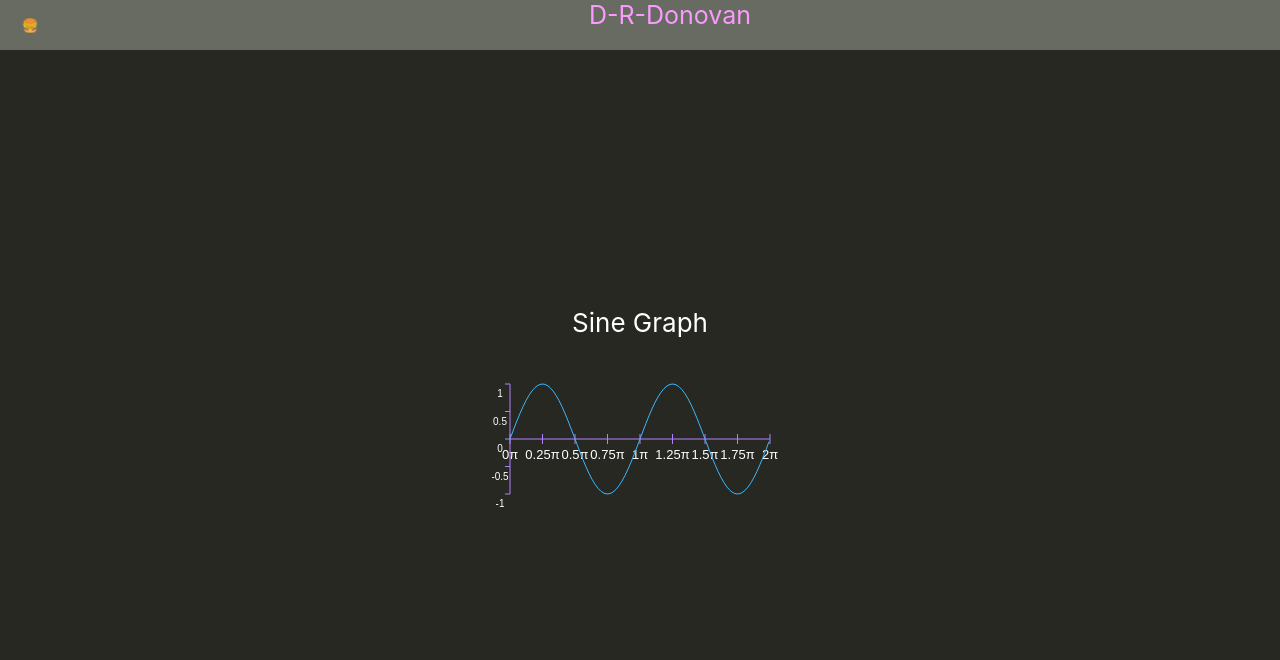
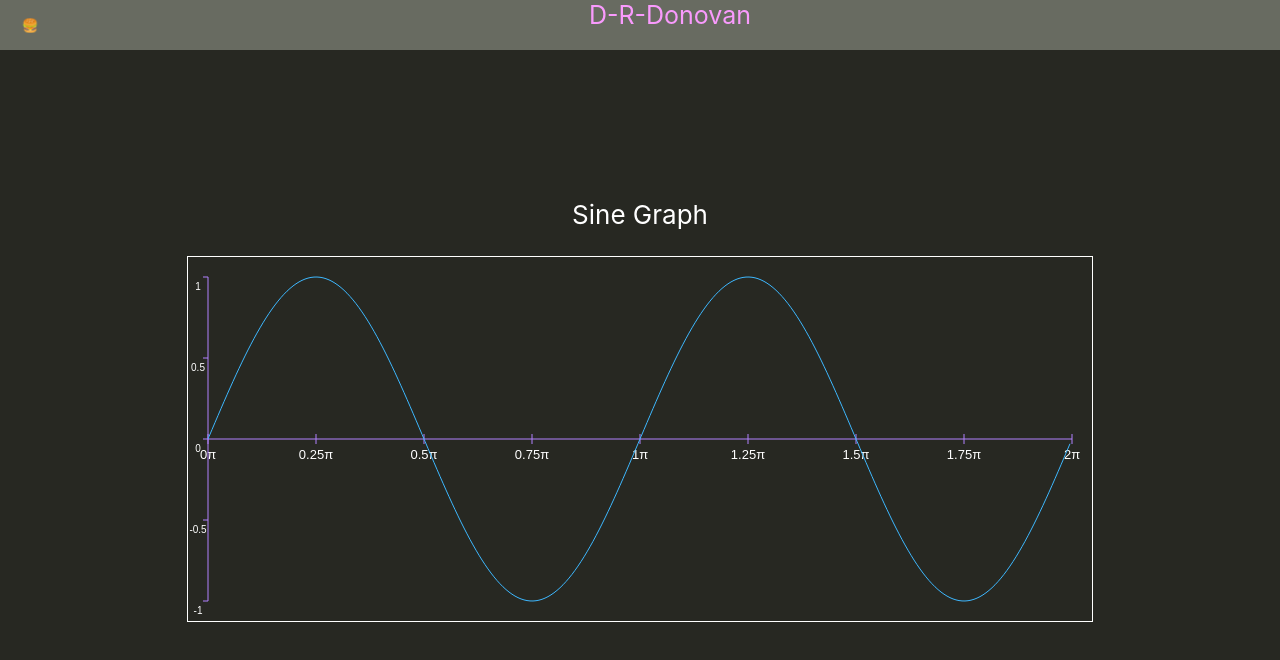
Before and after one commit to D-R-Donovan/learningReactAndGraphs, a React (Create React App) app: page / in a window 1280 px wide. Shown: the top 660 px of the page. Built offline with nearby package versions, Linux system fonts and the light colour scheme.

Commit message:
fix canvas height & width input

```diff
--- a/src/App.css
+++ b/src/App.css
@@ -24,7 +24,9 @@
 }
 
 .graphStyle {
-  image-rendering: "auto";
+  image-rendering: auto;
   flex: 1;
-  border: "1px solid white";
+  border-width: 1px;
+  border-style: solid;
+  border-color: white;
 }
--- a/src/App.tsx
+++ b/src/App.tsx
@@ -19,6 +19,12 @@ const sineWave = (ctx: CanvasRenderingContext2D, width: number, height: number,
 }
 
 function App(): JSX.Element {
+  let width;
+  if (window.innerWidth > 900) {
+    width = 900
+  } else {
+    width = window.innerWidth - (window.innerWidth / 20);
+  }
   return (
     <div className="App">
       <header className="App-header">
@@ -26,7 +32,7 @@ function App(): JSX.Element {
           <p>
             Sine Graph
           </p>
-          <Graph height={400} width={500} className="graphStyle" plotLine={sineWave} />
+          <Graph height={width * 0.4} width={width} className="graphStyle" plotLine={sineWave} />
         </div>
       </header>
     </div>
--- a/src/Graph.tsx
+++ b/src/Graph.tsx
@@ -94,7 +94,7 @@ function Graph(props: graphProps): JSX.Element {
         graphSetup(localref.current, props.plotLine);
     })
 
-    return <canvas ref={localref} className={props.className} />
+    return <canvas ref={localref} className={props.className} height={props.height} width={props.width}/>
 }
 
 export default Graph;
```
